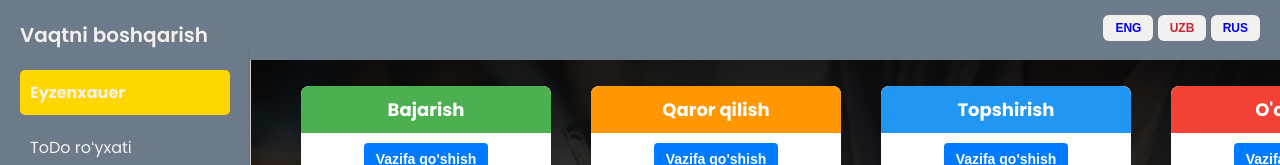
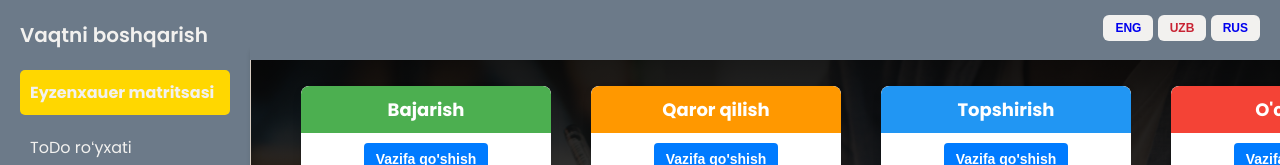
Before and after one commit to AvazbekOlimov/Time-Management, a plain HTML site: page time_management_app/timemanagement_uz.html in a window 1280 px wide. Shown: the top 165 px of the page. Drawn offline with nearby package versions, Linux system fonts and the light colour scheme; a web font is replaced by a local one.

Commit message:
Update timemanagement_uz.html

```diff
--- a/time_management_app/timemanagement_uz.html
+++ b/time_management_app/timemanagement_uz.html
@@ -25,7 +25,7 @@
                 class="nav-item active"
                 href="#eisenhower"
                 data-target="eisenhower"
-                >Eyzenxauer</a
+                >Eyzenxauer matritsasi</a
               >
             </li>
             <li>
```
